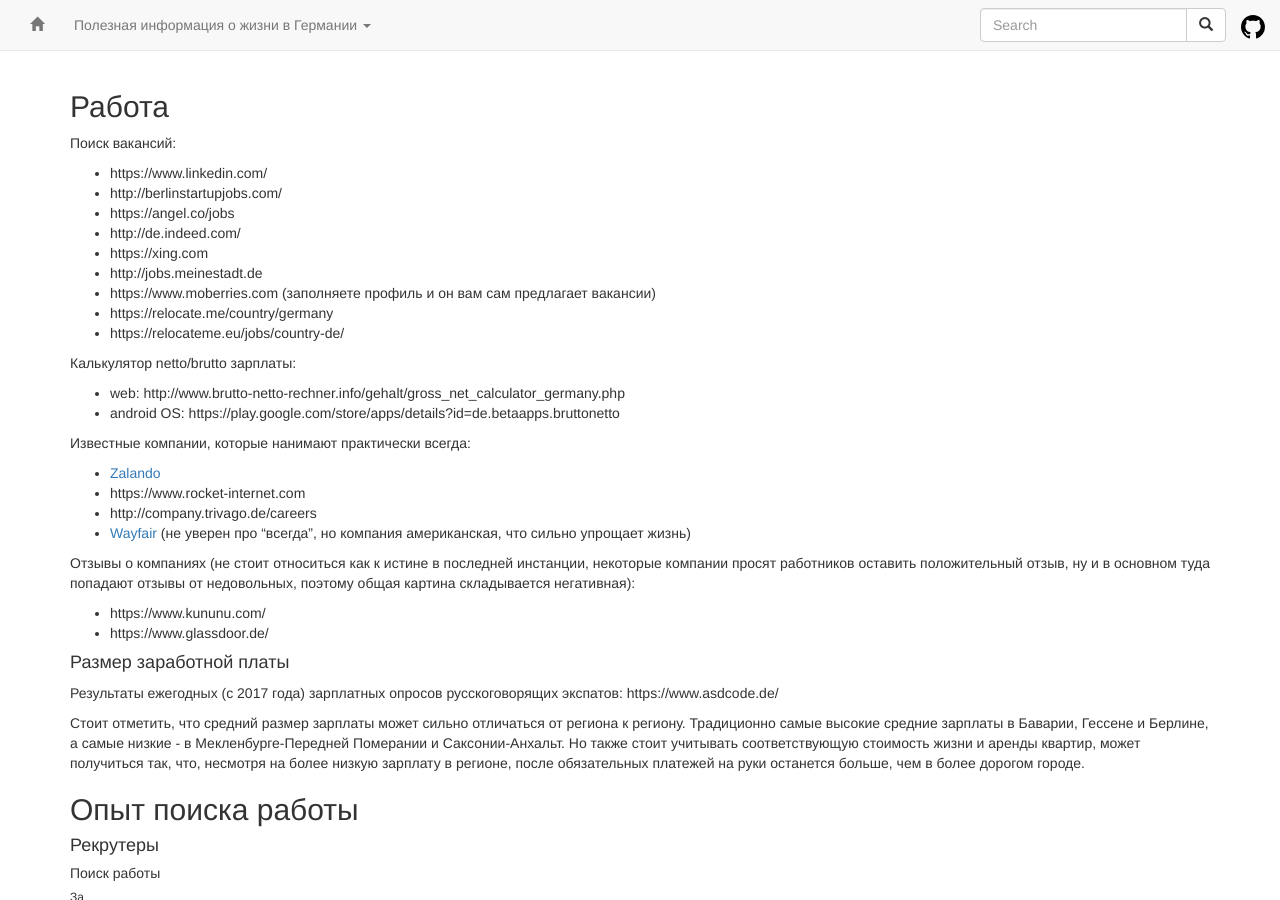
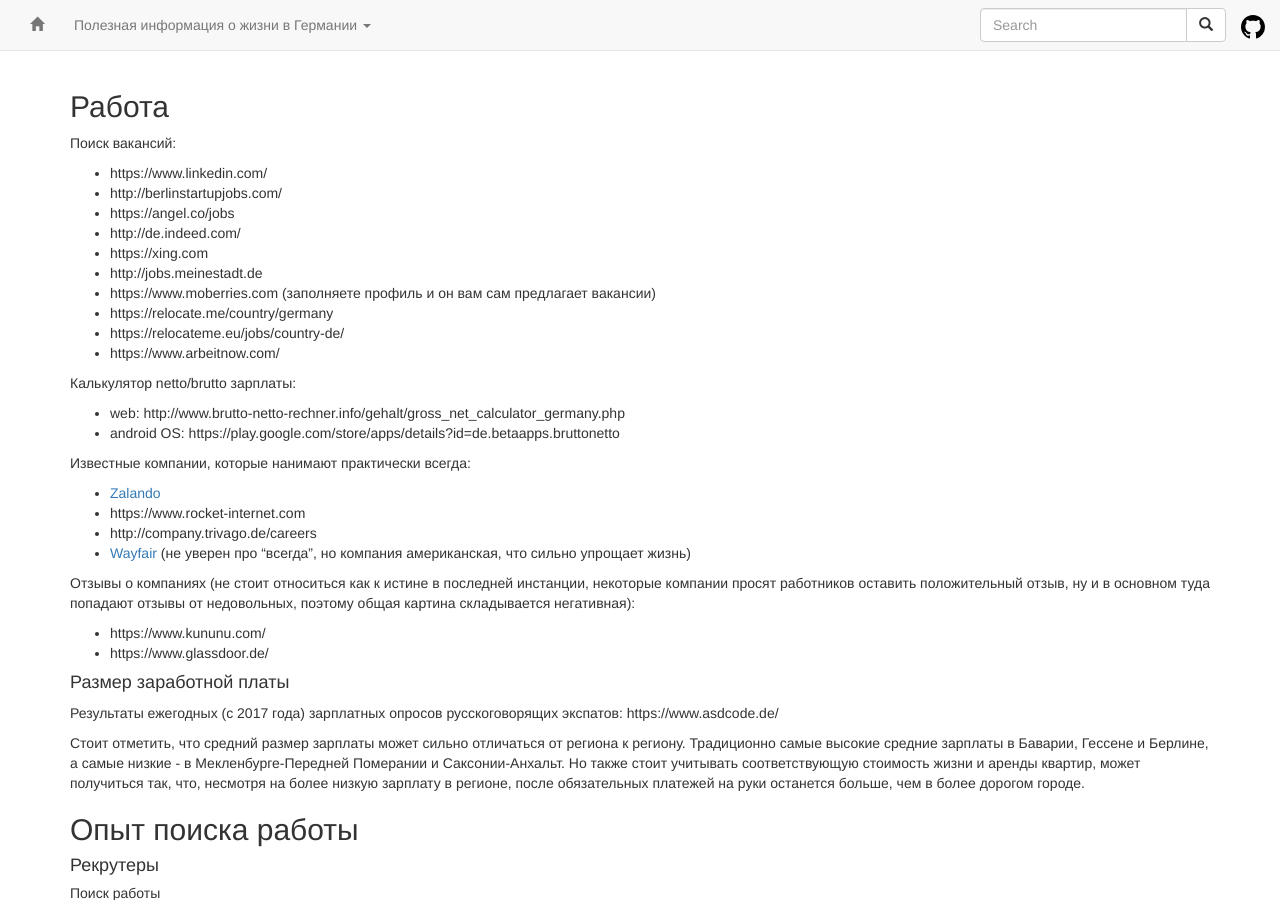
Before and after one commit to ru-de/faq, a Jekyll site: the page built from pages/Работа.md, in a window 1280 px wide and 900 px high. Built offline with Jekyll 4.4.1, drawn with Linux system fonts in a browser that asks for light colours; nearby versions of some CDN libraries; part of the change alters nothing that is shown.

Commit message:
sync github pages

```diff
--- a/pages/Работа.md
+++ b/pages/Работа.md
@@ -15,6 +15,7 @@ layout: default
   - https://www.moberries.com (заполняете профиль и он вам сам предлагает вакансии)
   - https://relocate.me/country/germany
   - https://relocateme.eu/jobs/country-de/
+  - https://www.arbeitnow.com/
 
 Калькулятор netto/brutto зарплаты:
   - web: http://www.brutto-netto-rechner.info/gehalt/gross_net_calculator_germany.php
```
